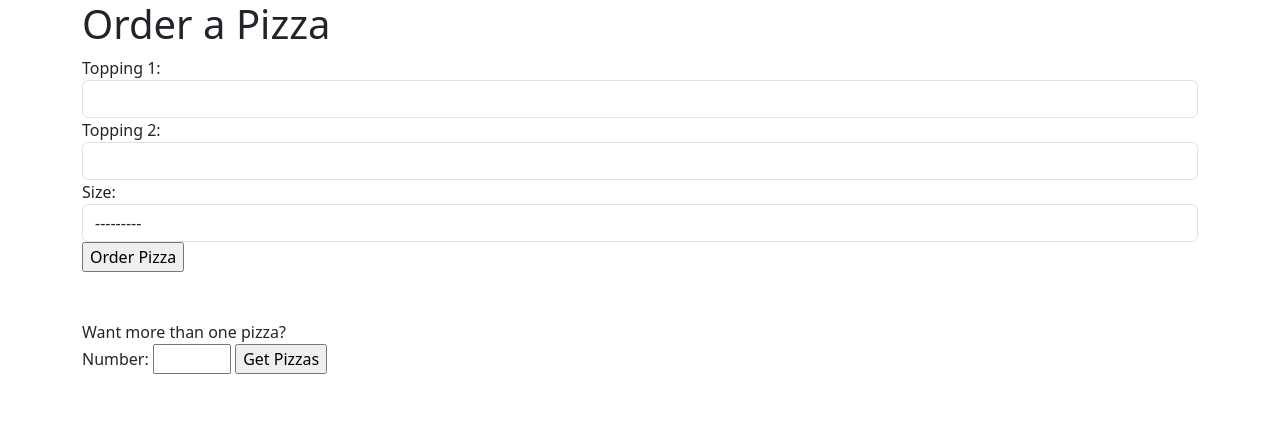
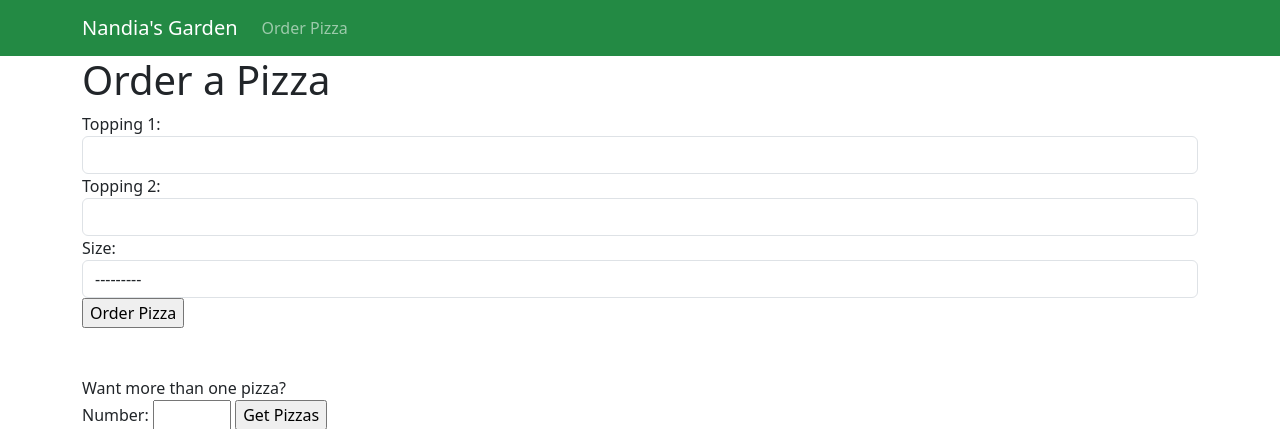
Before and after one commit to estraviz/nandiasgarden, a Django app: page /order/ in a window 1280 px wide. Shown: the top 429 px of the page. Run offline with Django 4.2, Linux system fonts and the light colour scheme; data that the repository does not hold is empty; some libraries are stand-ins or nearby versions.

Commit message:
Added base template. Styling home

```diff
--- /dev/null
+++ b/nandiasgarden-project/pizza/templates/pizza/base.html
@@ -0,0 +1,30 @@
+<!doctype html>
+<html lang="en">
+  <head>
+    <meta charset="utf-8">
+    <meta name="viewport" content="width=device-width, initial-scale=1">
+    <title>Nandia's Garden</title>
+    <link href="https://cdn.jsdelivr.net/npm/bootstrap@5.3.1/dist/css/bootstrap.min.css" rel="stylesheet" integrity="sha384-4bw+/aepP/YC94hEpVNVgiZdgIC5+VKNBQNGCHeKRQN+PtmoHDEXuppvnDJzQIu9" crossorigin="anonymous">
+  </head>
+
+    <nav class="navbar navbar-expand-lg navbar-dark" style="background-color: #238a44">
+        <div class="container">
+            <a class="navbar-brand" href="{% url 'home' %}">Nandia's Garden</a>
+            <div class="collapse navbar-collapse" id="navbarNav">
+                <ul class="navbar-nav">
+                    <li class="nav-item active">
+                        <a class="nav-link" href="{% url 'order' %}">Order Pizza</a>
+                    </li>
+                </ul>
+            </div>
+        </div>
+    </nav>
+
+  <body>
+
+    {% block 'body' %}
+    {% endblock %}
+
+    <script src="https://cdn.jsdelivr.net/npm/bootstrap@5.3.1/dist/js/bootstrap.bundle.min.js" integrity="sha384-HwwvtgBNo3bZJJLYd8oVXjrBZt8cqVSpeBNS5n7C8IVInixGAoxmnlMuBnhbgrkm" crossorigin="anonymous"></script>
+  </body>
+</html>
--- a/nandiasgarden-project/pizza/templates/pizza/order.html
+++ b/nandiasgarden-project/pizza/templates/pizza/order.html
@@ -1,12 +1,6 @@
-<!doctype html>
-<html lang="en">
-  <head>
-    <meta charset="utf-8">
-    <meta name="viewport" content="width=device-width, initial-scale=1">
-    <title>Nandia's Garden</title>
-    <link href="https://cdn.jsdelivr.net/npm/bootstrap@5.3.1/dist/css/bootstrap.min.css" rel="stylesheet" integrity="sha384-4bw+/aepP/YC94hEpVNVgiZdgIC5+VKNBQNGCHeKRQN+PtmoHDEXuppvnDJzQIu9" crossorigin="anonymous">
-  </head>
-  <body>
+{% extends 'pizza/base.html' %}
+{% block 'body' %}
+
     {% load widget_tweaks %}
 
     <div class="container">
@@ -58,6 +52,4 @@
 
     </div>
 
-    <script src="https://cdn.jsdelivr.net/npm/bootstrap@5.3.1/dist/js/bootstrap.bundle.min.js" integrity="sha384-HwwvtgBNo3bZJJLYd8oVXjrBZt8cqVSpeBNS5n7C8IVInixGAoxmnlMuBnhbgrkm" crossorigin="anonymous"></script>
-  </body>
-</html>
+{% endblock %}
```
